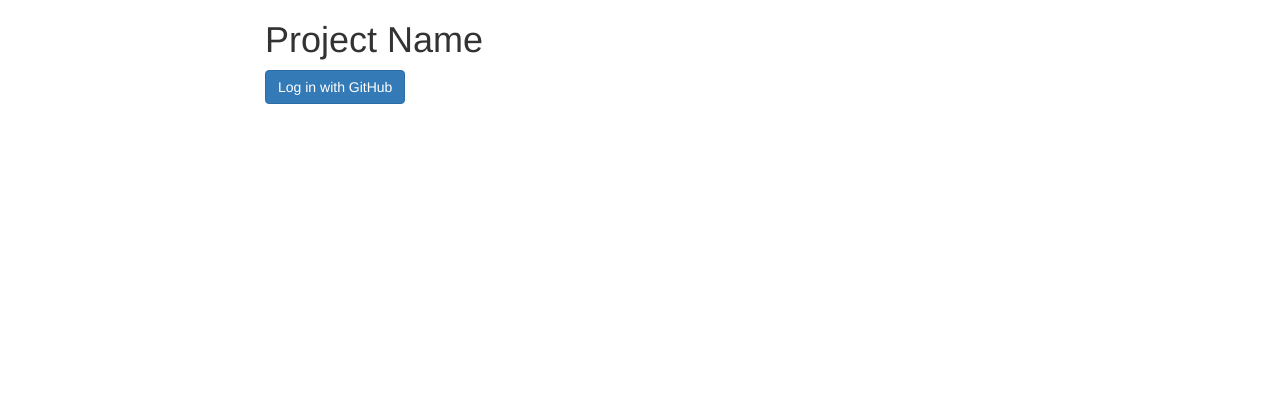
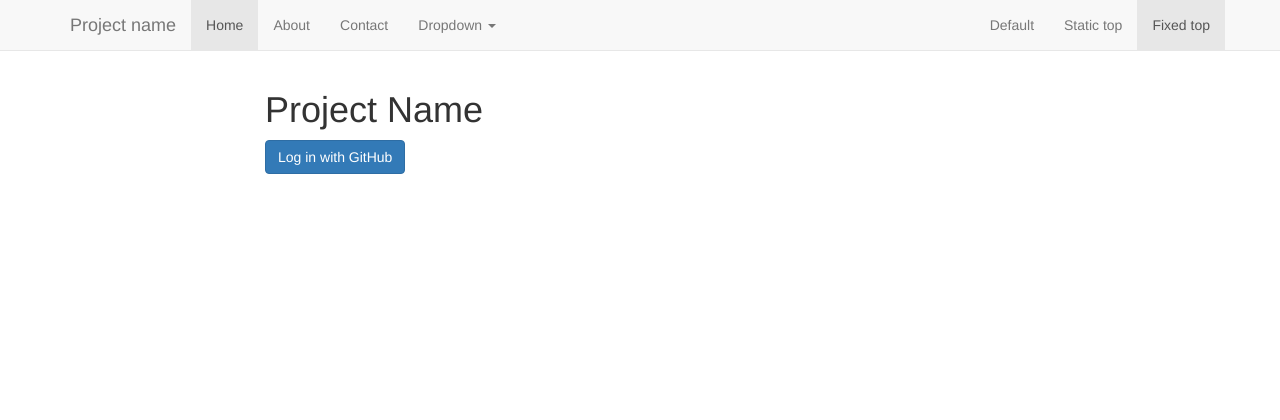
Before and after one commit to vincentmvdm/momenta, a Flask app: page / in a window 1280 px wide. Shown: the top 420 px of the page. Before the commit the page ends 104 px from the top, so only its background shows below. Run offline with Flask 2, Linux system fonts and the light colour scheme; some libraries are stand-ins or nearby versions.

Commit message:
Made the navbar.

```diff
--- /dev/null
+++ b/static/css/style.min.css
@@ -0,0 +1 @@
+body{min-height:2000px;padding-top:70px}
--- /dev/null
+++ b/static/scss/style.scss
@@ -0,0 +1,4 @@
+body {
+  min-height: 2000px;
+  padding-top: 70px;
+}
--- a/templates/index.html
+++ b/templates/index.html
@@ -10,8 +10,8 @@
     <link href="{{ url_for('static', filename='css/bootstrap.min.css') }}" rel="stylesheet">
     <!-- IE10 viewport hack for Surface/desktop Windows 8 bug -->
     <link href="{{ url_for('static', filename='css/ie10-viewport-bug-workaround.css') }}" rel="stylesheet">
+    <link href="{{ url_for('static', filename='css/animate.min.css') }}" rel="stylesheet">
     <link href="{{ url_for('static', filename='css/style.min.css') }}" rel="stylesheet">
-    <link href="{{ url_for('static', filename='css/animate.min.css') }}" rel="stylesheet">
 
     <!-- HTML5 shim and Respond.js for IE8 support of HTML5 elements and media queries -->
     <!--[if lt IE 9]>
@@ -20,6 +20,46 @@
     <![endif]-->
   </head>
   <body>
+
+    <!-- Fixed navbar -->
+    <nav class="navbar navbar-default navbar-fixed-top">
+      <div class="container">
+        <div class="navbar-header">
+          <button type="button" class="navbar-toggle collapsed" data-toggle="collapse" data-target="#navbar" aria-expanded="false" aria-controls="navbar">
+            <span class="sr-only">Toggle navigation</span>
+            <span class="icon-bar"></span>
+            <span class="icon-bar"></span>
+            <span class="icon-bar"></span>
+          </button>
+          <a class="navbar-brand" href="#">Project name</a>
+        </div>
+        <div id="navbar" class="navbar-collapse collapse">
+          <ul class="nav navbar-nav">
+            <li class="active"><a href="#">Home</a></li>
+            <li><a href="#about">About</a></li>
+            <li><a href="#contact">Contact</a></li>
+            <li class="dropdown">
+              <a href="#" class="dropdown-toggle" data-toggle="dropdown" role="button" aria-haspopup="true" aria-expanded="false">Dropdown <span class="caret"></span></a>
+              <ul class="dropdown-menu">
+                <li><a href="#">Action</a></li>
+                <li><a href="#">Another action</a></li>
+                <li><a href="#">Something else here</a></li>
+                <li role="separator" class="divider"></li>
+                <li class="dropdown-header">Nav header</li>
+                <li><a href="#">Separated link</a></li>
+                <li><a href="#">One more separated link</a></li>
+              </ul>
+            </li>
+          </ul>
+          <ul class="nav navbar-nav navbar-right">
+            <li><a href="../navbar/">Default</a></li>
+            <li><a href="../navbar-static-top/">Static top</a></li>
+            <li class="active"><a href="./">Fixed top <span class="sr-only">(current)</span></a></li>
+          </ul>
+        </div><!--/.nav-collapse -->
+      </div>
+    </nav>
+
     <div class="container">
       <div class="row">
         <div class="col-xs-12 col-md-8 col-md-offset-2">
```
